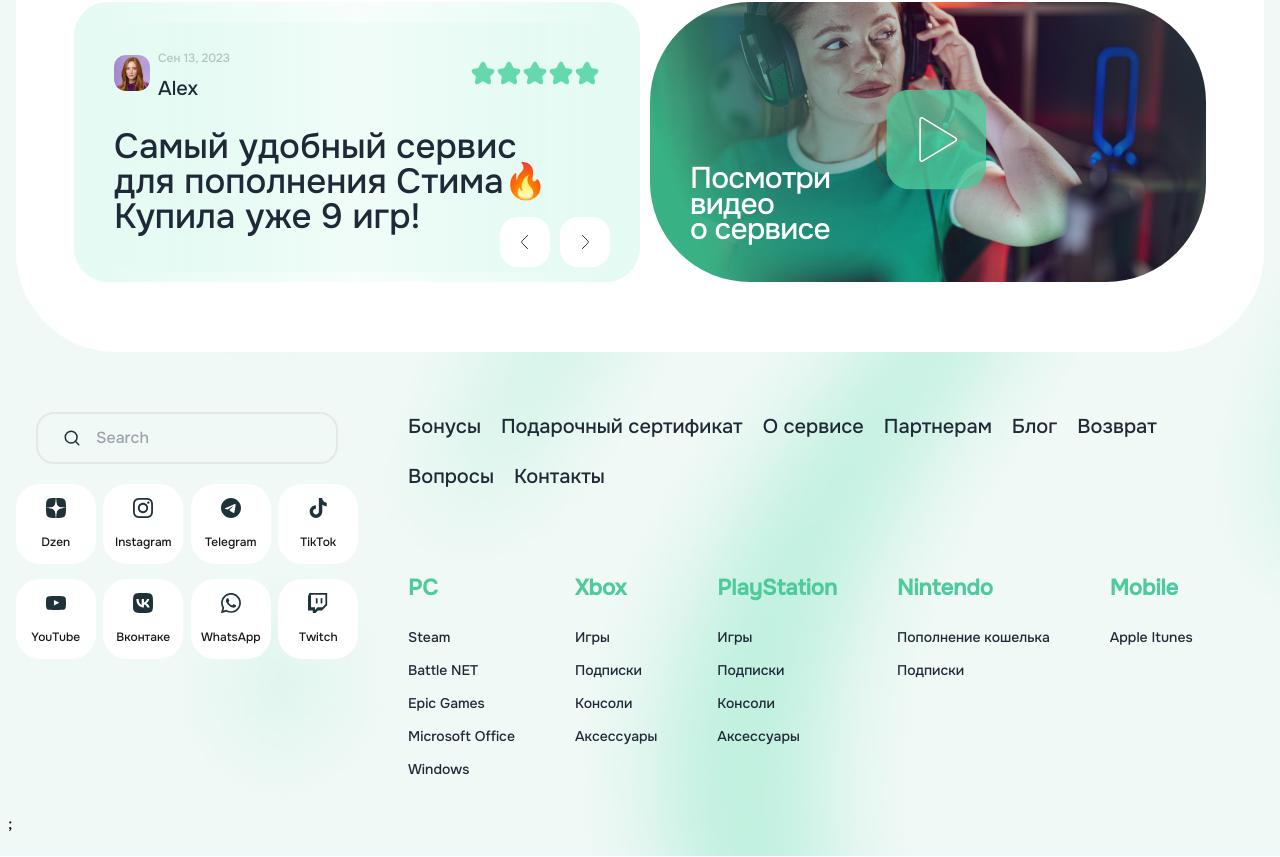
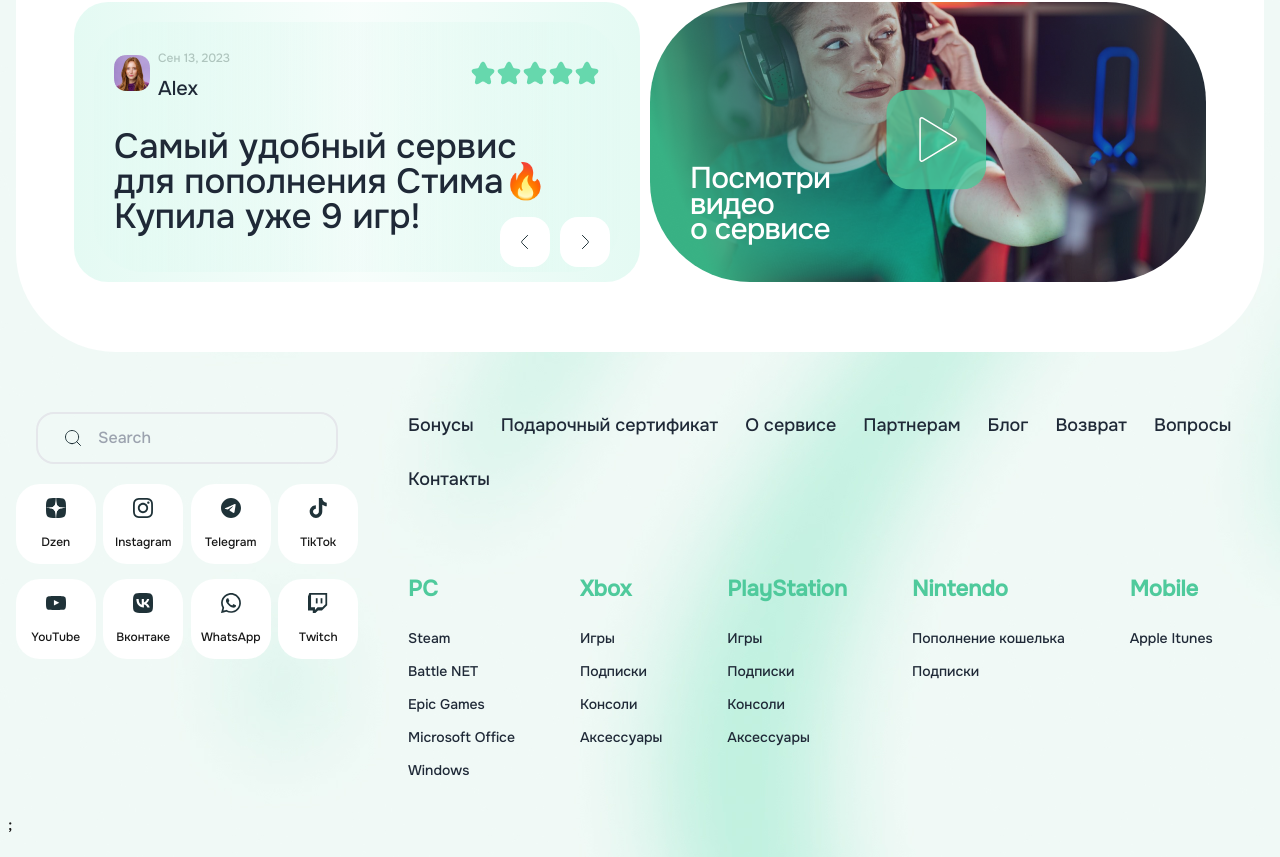
Before and after one commit to Vieronist/igray, a Next.js app: page / in a window 1280 px wide. Shown: the part 396-1253 px from the top of the page. Built offline with nearby package versions, Linux system fonts and the light colour scheme.

Commit message:
chore: one more changes

```diff
--- a/src/entities/method-payment/ui/method-payment-item.tsx
+++ b/src/entities/method-payment/ui/method-payment-item.tsx
@@ -22,7 +22,7 @@
   return (
     <li
       onClick={() => onChange(method)}
-      className={`border-[#1F3238] border-opacity-10 border rounded-[18px] p-[12px] md:basis-[45%] text-center ${
+      className={`border-[#1F3238] border-opacity-10 border rounded-[18px] p-[10px] md:basis-[30%] text-center ${
         currentPaymentType === method ? "border-opacity-100" : ""
       }`}
     >
--- a/src/entities/nav-item/ui/NavItem.tsx
+++ b/src/entities/nav-item/ui/NavItem.tsx
@@ -8,7 +8,7 @@
 
 export const NavItem: FC<IProps> = ({ label, href }) => {
   return (
-    <li className="text-[16px] sm:text-[20px] z-10 text-gray-800">
+    <li className="text-[16px] sm:text-[18px] z-10 text-gray-800">
       <Link href={href}>{label}</Link>
     </li>
   );
--- a/src/features/navigation/ui/footer-navigation.tsx
+++ b/src/features/navigation/ui/footer-navigation.tsx
@@ -3,7 +3,7 @@
 export const FooterNavigation = () => {
   return (
     <nav className="hidden lg:block">
-      <ul className="flex gap-[20px] mb-[80px] flex-wrap ">
+      <ul className="flex gap-[27px] mb-[80px] flex-wrap ">
         <NavItem label={"Бонусы"} href={"#"} />
         <NavItem label={"Подарочный сертификат"} href={"#"} />
         <NavItem label={"О сервисе"} href={"#"} />
--- a/src/features/payments/ui/methods-payment.tsx
+++ b/src/features/payments/ui/methods-payment.tsx
@@ -16,7 +16,7 @@
       <h3 className="text-[#AFC5BE] text-[12px] mb-7">
         Выберите вариант оплаты
       </h3>
-      <ul className="flex flex-col gap-5 sm:flex-row sm:justify-center sm:gap-[25px]">
+      <ul className="flex flex-col sm:flex-row sm:justify-center gap-[10px]">
         <MethodPaymentItem
           currentPaymentType={currentPaymentType}
           method="CARD"
--- a/src/features/proccesing-personal-data/ui/proccesing-personal-data-panel.tsx
+++ b/src/features/proccesing-personal-data/ui/proccesing-personal-data-panel.tsx
@@ -1,6 +1,6 @@
 export const ProccesingPersonalDataPanel = () => {
   return (
-    <div className="flex gap-[5px] w-[80%] mx-auto justify-center items-center">
+    <div className="flex gap-[5px] w-[90%] mx-auto justify-center items-center">
       <input type="checkbox" className="h-[20px] w-[20px]" />
       <p className="text-[10px] text-[#AFC5BE]">Принимаю условия обработки персональных данных</p>
     </div>
--- a/src/features/user-buttons/ui/user-buttons.tsx
+++ b/src/features/user-buttons/ui/user-buttons.tsx
@@ -5,10 +5,10 @@
   return (
     <ul className="flex gap-2">
       <li
-        className={`block md:hidden p-[10px] rounded-[18px] bg-gradient-to-r from-[#E4FAF3] via-[rgba(228,250,243,0.29)] to-[#E4FAF3]`}
+        className={`block md:hidden p-[4px] sm:p-[10px] rounded-[18px] bg-gradient-to-r from-[#E4FAF3] via-[rgba(228,250,243,0.29)] to-[#E4FAF3]`}
       >
         <button className="">
-          <ReactSVG src={"lupa-big.svg"} />
+          <ReactSVG src={"lupa.svg"} />
         </button>
       </li>
       <UserButton className="" path="HeartStraight.svg" />
--- a/src/widgtes/footer/ui/footer.tsx
+++ b/src/widgtes/footer/ui/footer.tsx
@@ -12,7 +12,7 @@
       </div>
       <div>
         <FooterNavigation />
-        <div className="flex gap-[60px] flex-wrap">
+        <div className="flex gap-[65px] flex-wrap">
         <PlatformsList
             title="Играй"
             options={["PC","Xbox","PlayStation","Nintendo","Mobile"]}
```
Also changed, not shown: public/lupa.svg.
